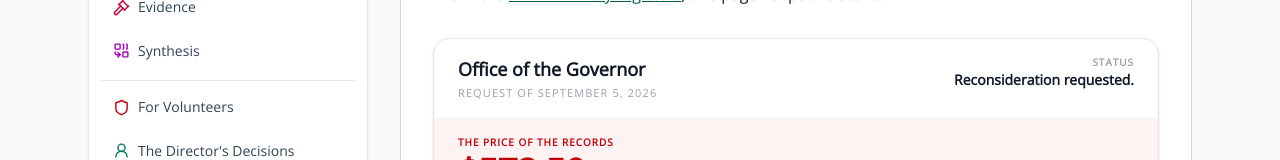
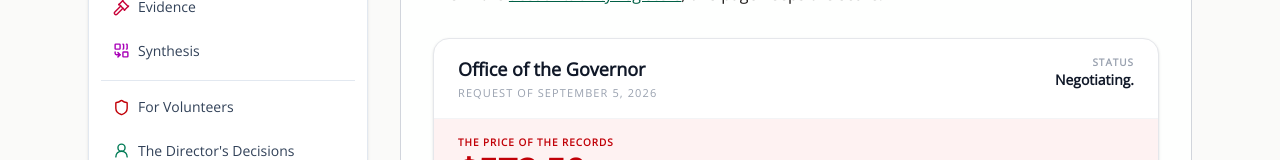
Before and after one commit to rswfire/rswfire.oprd, a Next.js app: page /records-requests in a window 1280 px wide. Shown: the part 533-693 px from the top of the page. Built offline with nearby package versions, Linux system fonts and the light colour scheme.

Commit message:
Governor status: Negotiating
The fee has not been paid. The status said it had.

```diff
--- a/data/recordsRequests.ts
+++ b/data/recordsRequests.ts
@@ -66,7 +66,7 @@ export const RECORDS_REQUESTS: AgencyRequests[] = [
         slug: "governor",
         agency: "Office of the Governor",
         refs: "Request of September 5, 2026",
-        status: "Reconsideration requested.",
+        status: "Negotiating.",
         demanded: {
             total: "$572.50",
             note: "Estimated September 22, 2026 to collect, review, and produce the records. The fee waiver was denied. He agreed to pay.",
```
